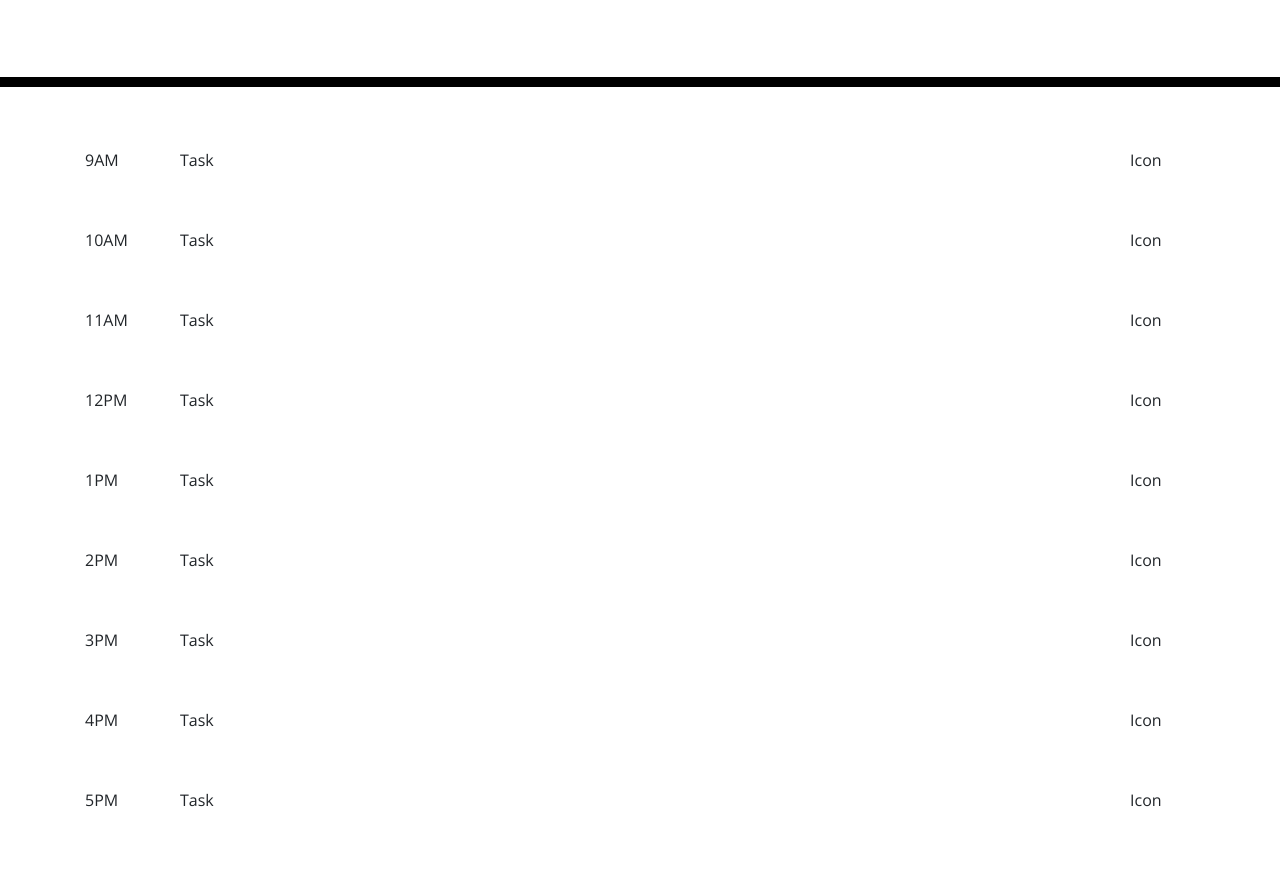
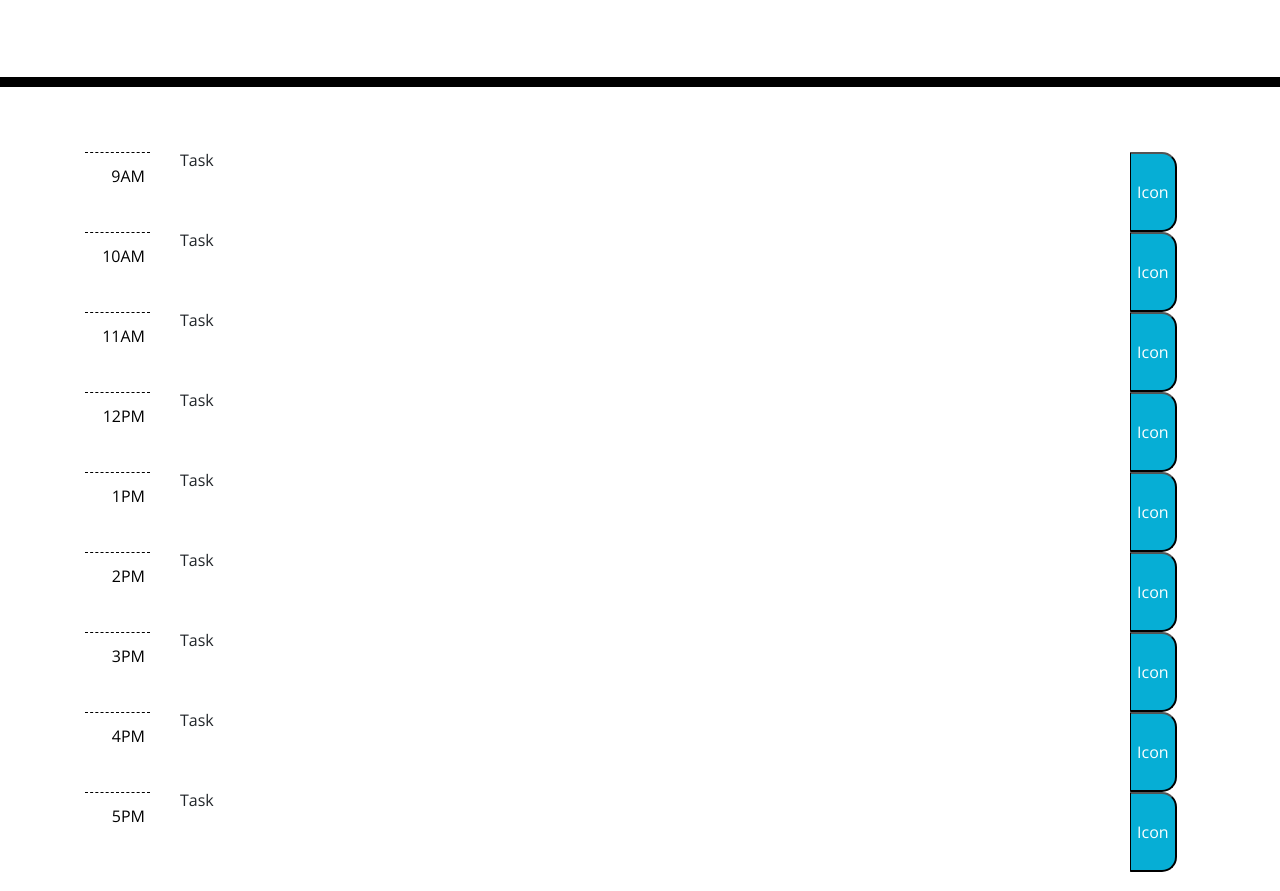
Before and after one commit to JD-Rowley/work-day-scheduler, a plain HTML site: page index.html in a window 1280 px wide. Shown: the part 181-1072 px from the top of the page. Before the commit the page ends 1040 px from the top, so only its background shows below. Drawn offline with nearby package versions, Linux system fonts and the light colour scheme; files that its build step writes are made by us from their sources.

Commit message:
add css to save buttons and create js file

```diff
--- a/assets/css/style.css
+++ b/assets/css/style.css
@@ -37,6 +37,9 @@ textarea{
 }
 
 .hour {
+  display: flex;
+  justify-content: flex-end;
+  padding: 15px 5px;
   background-color: #ffffff;
   color: #000000;
   border-top: 1px dashed #000000;
@@ -63,6 +66,7 @@ textarea{
   border-bottom-right-radius: 15px;
   background-color: #06AED5;
   color: white;
+  height: 80px;
 }
 
 .saveBtn i:hover {
--- a/index.html
+++ b/index.html
@@ -18,7 +18,7 @@
       href="https://fonts.googleapis.com/css?family=Open+Sans&display=swap"
       rel="stylesheet"
     />
-    <link rel="stylesheet" href="style.css" />
+    <link rel="stylesheet" href="assets/css/style.css" />
     <title>Work Day Scheduler</title>
   </head>
 
@@ -32,101 +32,101 @@
       <!-- Timeblocks go here -->
       <div class="row">
         <div class="col-lg">
-          <p>9AM</p>
+          <p class="hour">9AM</p>
         </div>
         <div class="col-lg-10">
           <p>Task</p>
         </div>
         <div class="col-lg">
-          Icon
+          <button id="saveBtn" class="saveBtn">Icon</button>
         </div>
       </div>
       <div class="row">
         <div class="col-lg">
-          <p>10AM</p>
+          <p class="hour">10AM</p>
         </div>
         <div class="col-lg-10">
           <p>Task</p>
         </div>
         <div class="col-lg">
-          Icon
+          <button id="saveBtn" class="saveBtn">Icon</button>
         </div>
       </div>
       <div class="row">
         <div class="col-lg">
-          <p>11AM</p>
+          <p class="hour">11AM</p>
         </div>
         <div class="col-lg-10">
           <p>Task</p>
         </div>
         <div class="col-lg">
-          Icon
+          <button id="saveBtn" class="saveBtn">Icon</button>
         </div>
       </div>
       <div class="row">
         <div class="col-lg">
-          <p>12PM</p>
+          <p class="hour">12PM</p>
         </div>
         <div class="col-lg-10">
           <p>Task</p>
         </div>
         <div class="col-lg">
-          Icon
+          <button id="saveBtn" class="saveBtn">Icon</button>
         </div>
       </div>
       <div class="row">
         <div class="col-lg">
-          <p>1PM</p>
+          <p class="hour">1PM</p>
         </div>
         <div class="col-lg-10">
           <p>Task</p>
         </div>
         <div class="col-lg">
-          Icon
+          <button id="saveBtn" class="saveBtn">Icon</button>
         </div>
       </div>
       <div class="row">
         <div class="col-lg">
-          <p>2PM</p>
+          <p class="hour">2PM</p>
         </div>
         <div class="col-lg-10">
           <p>Task</p>
         </div>
         <div class="col-lg">
-          Icon
+          <button id="saveBtn" class="saveBtn">Icon</button>
         </div>
       </div>
       <div class="row">
         <div class="col-lg">
-          <p>3PM</p>
+          <p class="hour">3PM</p>
         </div>
         <div class="col-lg-10">
           <p>Task</p>
         </div>
         <div class="col-lg">
-          Icon
+          <button id="saveBtn" class="saveBtn">Icon</button>
         </div>
       </div>
       <div class="row">
         <div class="col-lg">
-          <p>4PM</p>
+          <p class="hour">4PM</p>
         </div>
         <div class="col-lg-10">
           <p>Task</p>
         </div>
         <div class="col-lg">
-          Icon
+          <button id="saveBtn" class="saveBtn">Icon</button>
         </div>
       </div>
       <div class="row">
         <div class="col-lg">
-          <p>5PM</p>
+          <p class="hour">5PM</p>
         </div>
         <div class="col-lg-10">
           <p>Task</p>
         </div>
         <div class="col-lg">
-          Icon
+          <button id="saveBtn" class="saveBtn">Icon</button>
         </div>
       </div>
 
@@ -134,5 +134,6 @@
 
     <script src="https://code.jquery.com/jquery-3.4.1.min.js"></script>
     <script src="https://cdnjs.cloudflare.com/ajax/libs/moment.js/2.24.0/moment.min.js"></script>
+    <script src="assets/js/script.js"></script>
   </body>
 </html>
```
Also changed, not shown: assets/js/script.js (added).
